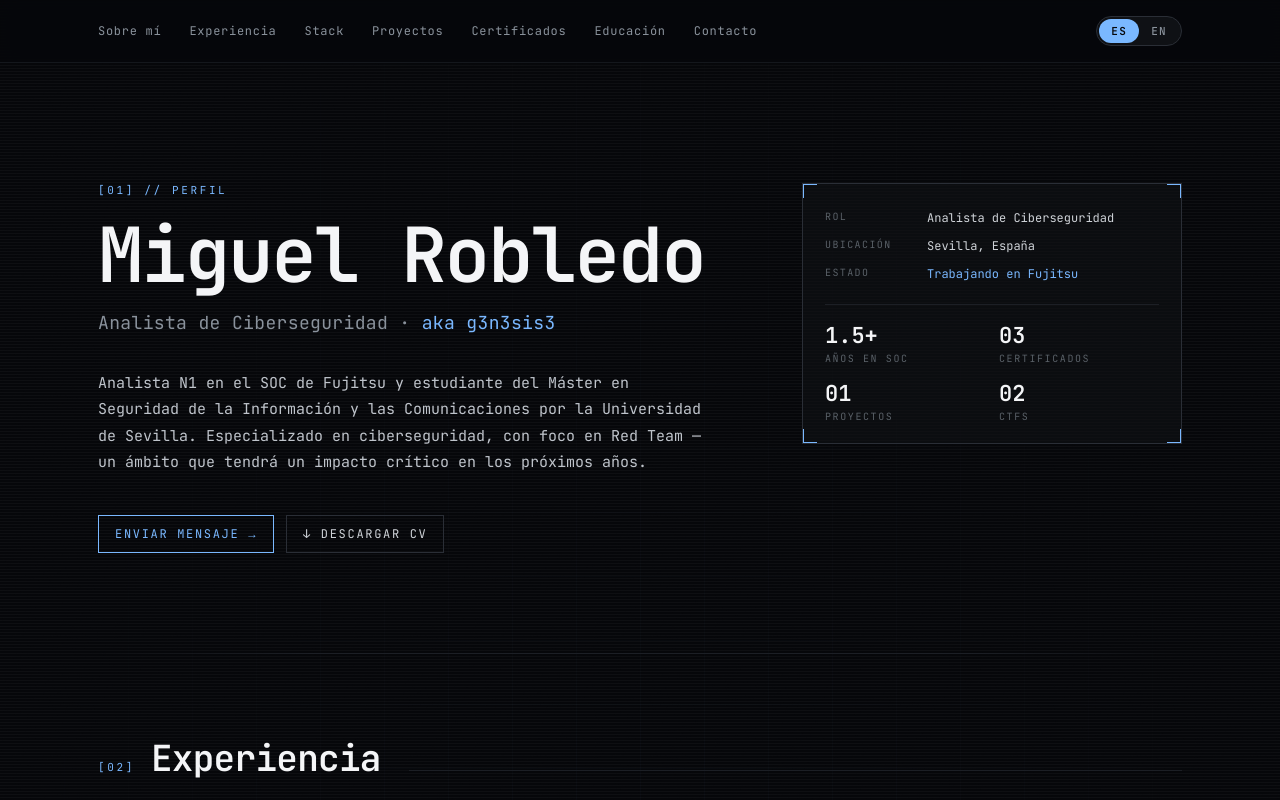
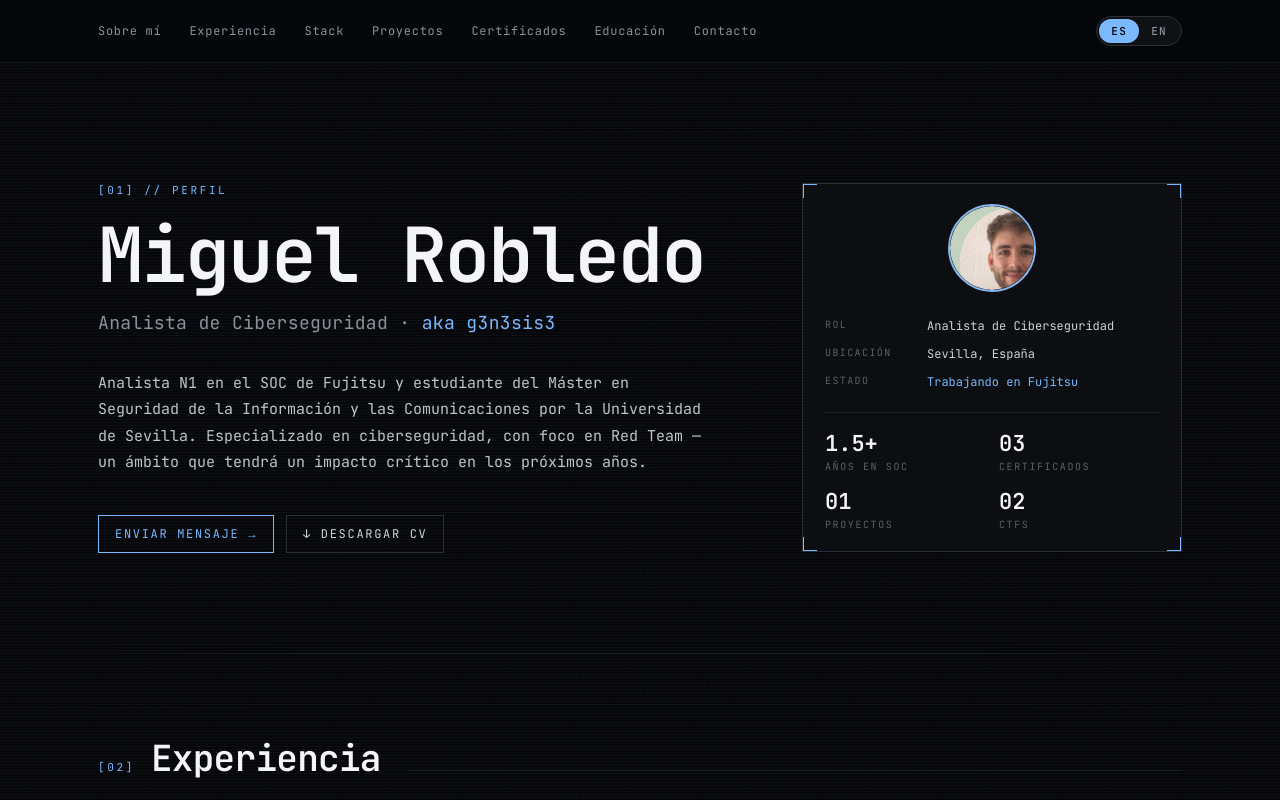
Before and after one commit to g3n3sis3/g3n3sis3.github.io, a React (Vite) app: page / in a window 1280 px wide. Shown: the top 800 px of the page. Built offline with nearby package versions, Linux system fonts and the light colour scheme.

Commit message:
feat: add avatar photo to hero status card

```diff
--- a/src/components/VariantA.jsx
+++ b/src/components/VariantA.jsx
@@ -150,6 +150,20 @@ export default function VariantA({ effectsIntensity = 0.5 }) {
             }}
           >
             <CornerTicks color={accent} />
+            <div style={{ display: 'flex', justifyContent: 'center', marginBottom: 20 }}>
+              <img
+                src="/avatar.png"
+                alt="Miguel Robledo"
+                style={{
+                  width: 88,
+                  height: 88,
+                  borderRadius: '50%',
+                  border: `2px solid ${accent}`,
+                  objectFit: 'cover',
+                  filter: 'grayscale(20%)',
+                }}
+              />
+            </div>
             <KeyVal k={t.role} v={lang === 'es' ? D.identity.role_es : D.identity.role_en} />
             <KeyVal k={t.location} v={lang === 'es' ? D.identity.location_es : D.identity.location_en} />
             <KeyVal k={t.status} v={lang === 'es' ? D.identity.status_es : D.identity.status_en} accent={accent} />
```
Also changed, not shown: public/avatar.png (added).
